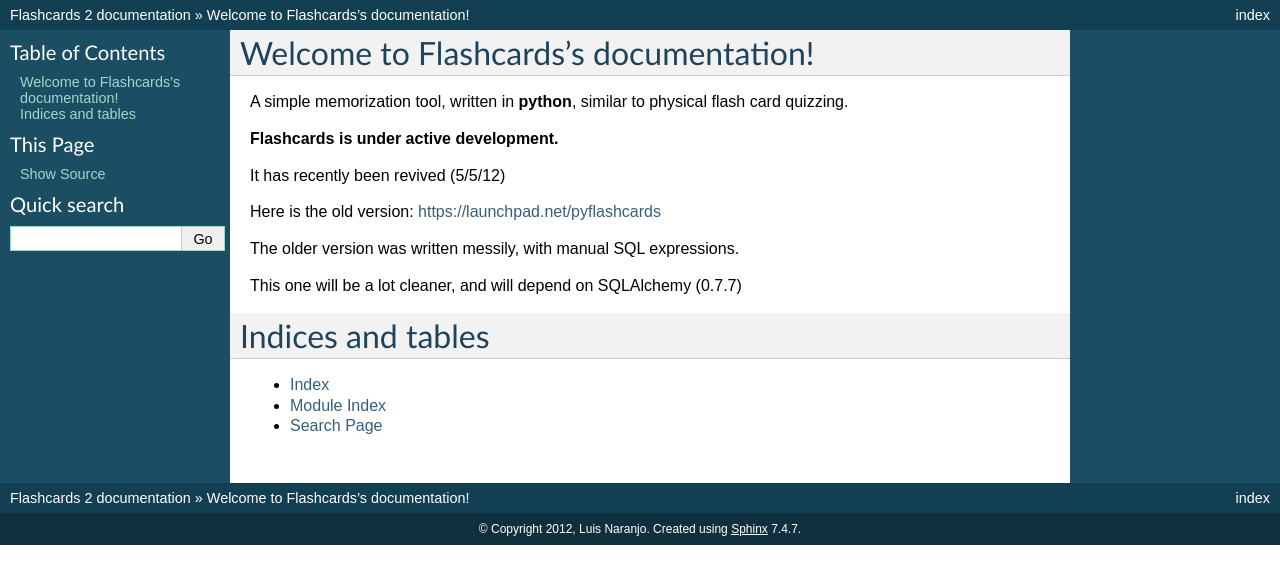
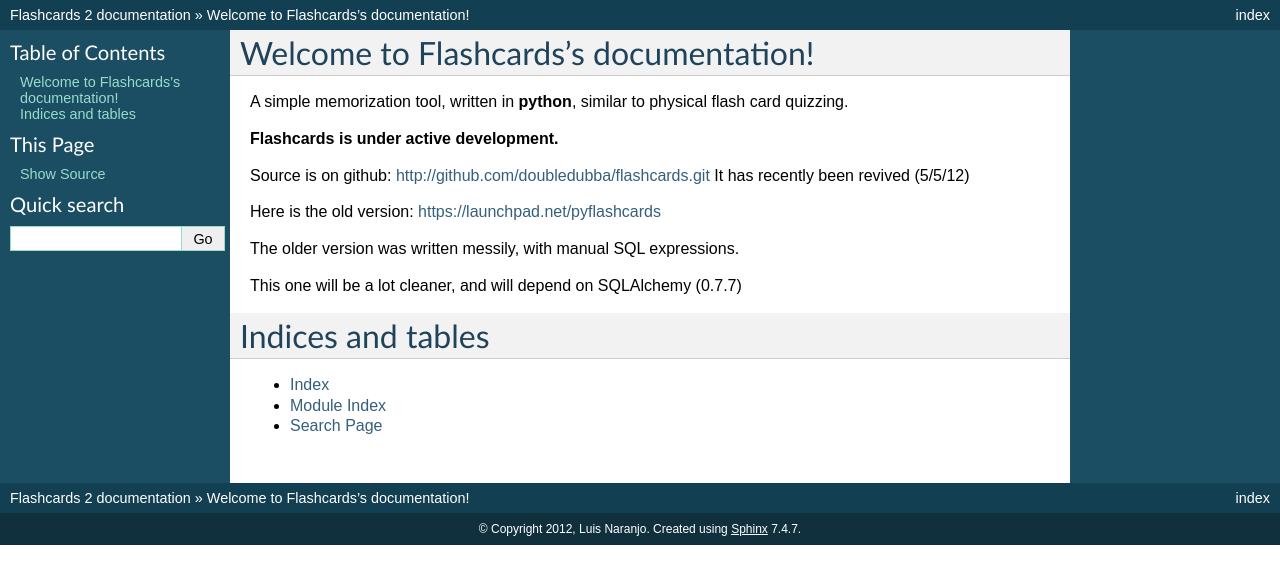
Before and after one commit to luisnaranjo733/flashcards, a Sphinx documentation site: the page built from docs/index.rst, in a window 1280 px wide. Shown: the top 584 px of the page. Built offline with Sphinx 7.4.7, drawn with Linux system fonts in a browser that asks for light colours.

Commit message:
Added github link

```diff
--- a/docs/index.rst
+++ b/docs/index.rst
@@ -6,6 +6,7 @@
 
 **Flashcards is under active development.**
 
+Source is on github: http://github.com/doubledubba/flashcards.git
 It has recently been revived (5/5/12)
 
 Here is the old version: https://launchpad.net/pyflashcards
```
